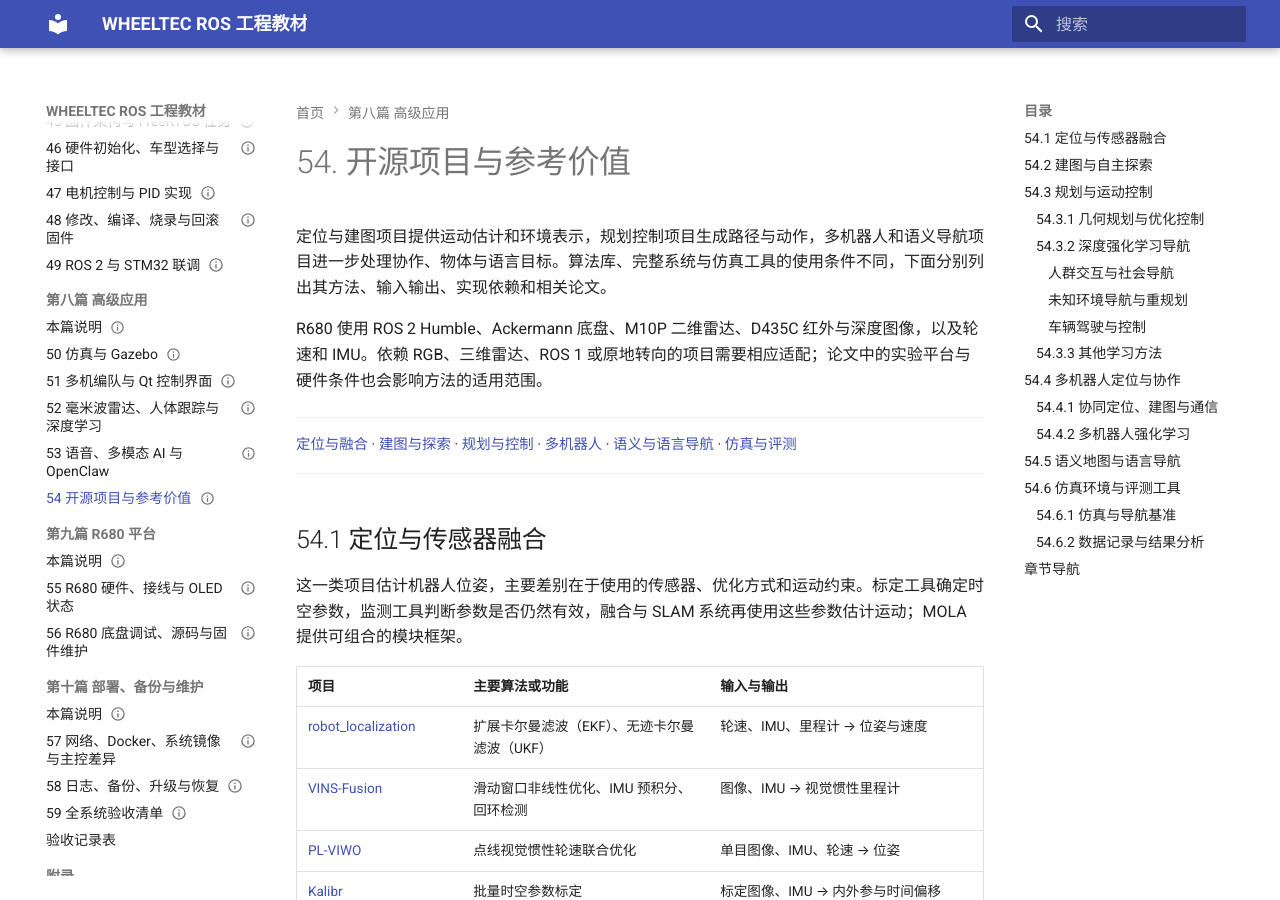
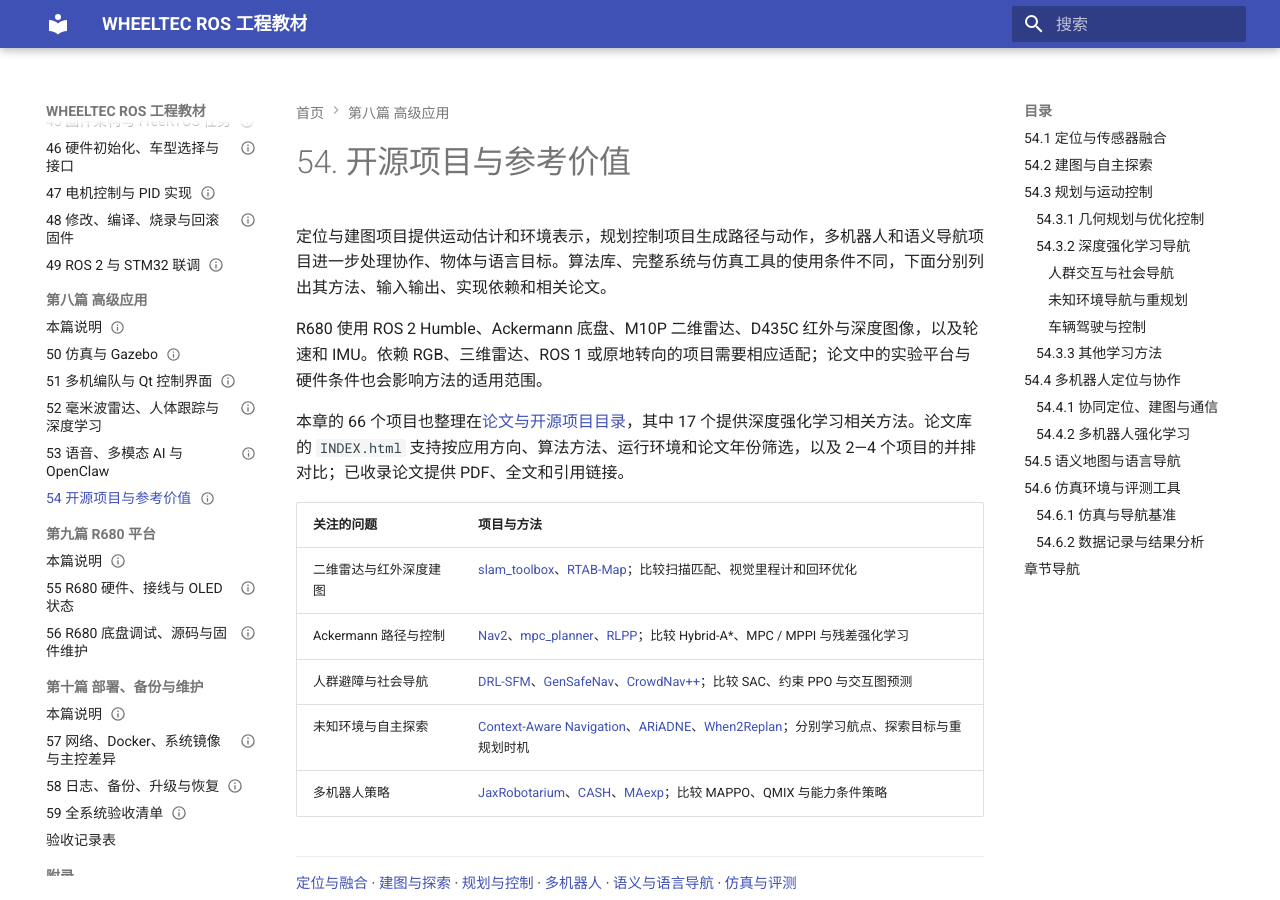
Before and after one commit to EnosElinsa/wheeltec-ros-textbook, an MkDocs documentation site: the page built from docs/08-advanced-applications/54-open-source-projects.md, in a window 1280 px wide and 900 px high. Built offline with MkDocs 1.6.1 and Material for MkDocs 9.7.7, drawn with Linux system fonts in a browser that asks for light colours.

Commit message:
docs: connect chapter 54 with the paper and project directory

```diff
--- a/docs/08-advanced-applications/54-open-source-projects.md
+++ b/docs/08-advanced-applications/54-open-source-projects.md
@@ -7,6 +7,16 @@ status: complete
 定位与建图项目提供运动估计和环境表示，规划控制项目生成路径与动作，多机器人和语义导航项目进一步处理协作、物体与语言目标。算法库、完整系统与仿真工具的使用条件不同，下面分别列出其方法、输入输出、实现依赖和相关论文。
 
 R680 使用 ROS 2 Humble、Ackermann 底盘、M10P 二维雷达、D435C 红外与深度图像，以及轮速和 IMU。依赖 RGB、三维雷达、ROS 1 或原地转向的项目需要相应适配；论文中的实验平台与硬件条件也会影响方法的适用范围。
+
+本章的 66 个项目也整理在[论文与开源项目目录](https://github.com/EnosElinsa/wheeltec-smart-car-literature/blob/main/OPEN_SOURCE_PROJECTS.md)，其中 17 个提供深度强化学习相关方法。论文库的 `INDEX.html` 支持按应用方向、算法方法、运行环境和论文年份筛选，以及 2—4 个项目的并排对比；已收录论文提供 PDF、全文和引用链接。
+
+| 关注的问题 | 项目与方法 |
+|---|---|
+| 二维雷达与红外深度建图 | [slam_toolbox](#slam_toolbox)、[RTAB-Map](#rtab-map)；比较扫描匹配、视觉里程计和回环优化 |
+| Ackermann 路径与控制 | [Nav2](#nav2)、[mpc_planner](#mpc_planner)、[RLPP](#rlpp)；比较 Hybrid-A*、MPC / MPPI 与残差强化学习 |
+| 人群避障与社会导航 | [DRL-SFM](#drl-sfm)、[GenSafeNav](#gen-safe-nav)、[CrowdNav++](#crowdnav-plus-plus)；比较 SAC、约束 PPO 与交互图预测 |
+| 未知环境与自主探索 | [Context-Aware Navigation](#context-aware-navigation)、[ARiADNE](#ariadne)、[When2Replan](#when2replan)；分别学习航点、探索目标与重规划时机 |
+| 多机器人策略 | [JaxRobotarium](#jaxrobotarium)、[CASH](#cash)、[MAexp](#maexp)；比较 MAPPO、QMIX 与能力条件策略 |
 
 [定位与融合](#localization) · [建图与探索](#mapping) · [规划与控制](#planning) · [多机器人](#multi-robot) · [语义与语言导航](#semantic-navigation) · [仿真与评测](#evaluation)
 {: .project-navigation }
```
Also changed, not shown: README.md (+1 -1 lines), docs/08-advanced-applications/index.md (+3 -1 lines).
